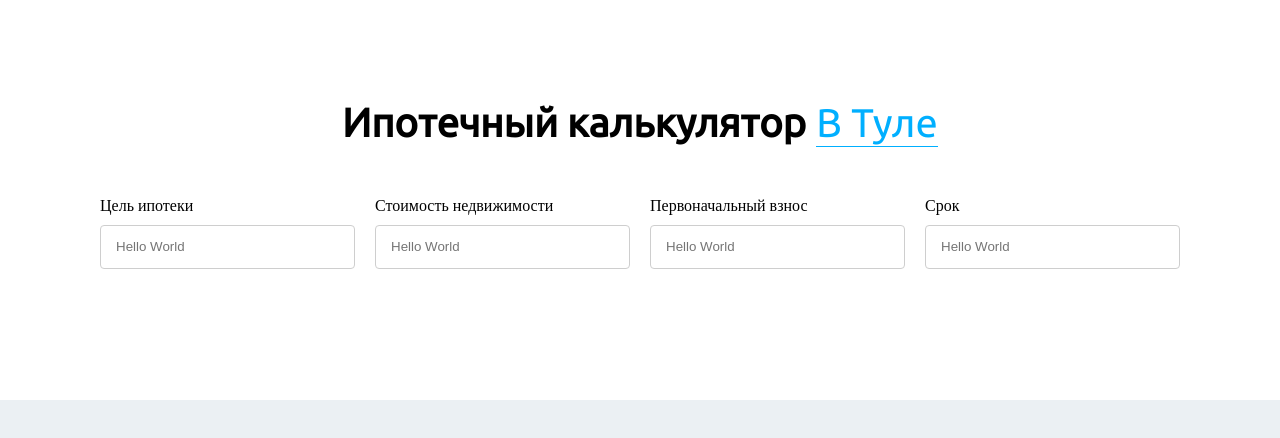
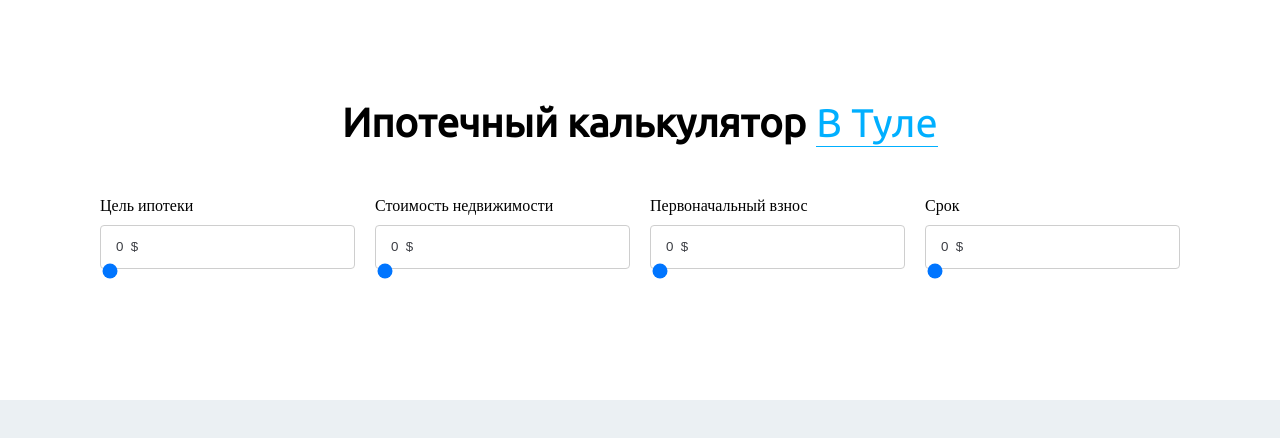
Before and after one commit to nikita539/viberu_test, a React app: page / in a window 1280 px wide. Shown: the top 438 px of the page. Built offline with nearby package versions, Linux system fonts and the light colour scheme.

Commit message:
creating range input

```diff
--- a/src/components/header.tsx
+++ b/src/components/header.tsx
@@ -1,5 +1,5 @@
 import React from 'react';
-import Input from "./input";
+import InputRange from "./inputRange";
 
 const Header = () => {
     return (
@@ -17,19 +17,20 @@ const Header = () => {
             </div>
             <div className='container'>
                 <div className='input__container'>
-                    <Input
+                    <InputRange
                         label="Цель ипотеки"
+                        type='range'
                         placeholder="Hello World"
                     />
-                    <Input
+                    <InputRange
                         label="Стоимость недвижимости"
                         placeholder="Hello World"
                     />
-                    <Input
+                    <InputRange
                         label="Первоначальный взнос"
                         placeholder="Hello World"
                     />
-                    <Input
+                    <InputRange
                         label="Срок"
                         placeholder="Hello World"
                     />
--- /dev/null
+++ b/src/components/inputRange.tsx
@@ -0,0 +1,32 @@
+import React from 'react';
+import {transformInputValue, transformInputValueTwo} from "../helpers/helpers";
+
+type InputPropsType = {
+    label?: string,
+    placeholder?: string,
+}
+
+const InputRange = ({label = '', placeholder = ''}: InputPropsType) => {
+    const [rangeValue, setRangeValue] = React.useState<string>('0')
+
+    return (
+        <div className='input__label-container'>
+            <label className='input__label'>{label}</label>
+            <input
+                value={transformInputValueTwo(rangeValue)}
+                className="input"
+                type='text'
+                placeholder={placeholder}
+            />
+            <input
+                type='range'
+                min='0'
+                max='99000000'
+                onChange={(e) => {setRangeValue(e.currentTarget.value + '')}}
+                style={{ width: '100%', height: 0 }}
+            />
+        </div>
+    )
+}
+
+export default InputRange;
--- a/src/components/input.tsx
+++ b/src/components/inputSelector.tsx
@@ -6,8 +6,9 @@ type InputPropsType = {
     type?: string,
 }
 
-const Input = ({type = '', label = '', placeholder = ''}: InputPropsType) => {
+const InputSelector = ({type = '', label = '', placeholder = ''}: InputPropsType) => {
     const [value, setValue] = React.useState('')
+
     return (
         <div className='input__label-container'>
             <label className='input__label'>{label}</label>
@@ -22,4 +23,4 @@ const Input = ({type = '', label = '', placeholder = ''}: InputPropsType) => {
     )
 }
 
-export default Input;
+export default InputSelector;
--- /dev/null
+++ b/src/helpers/helpers.tsx
@@ -0,0 +1,12 @@
+export function transformInputValue (value: string): string {
+    if (value.length < 8) {
+        return `${value.slice(0,3)} ${value.slice(3)}`
+    }
+    return `${value.length > 7 ? value.slice(0,-6) : value.slice(0,-7)  } ${value.slice(-6,-3)} ${value.slice(-3)}`
+}
+// 99 000 000
+export function transformInputValueTwo (value: string): string {
+    if (value.length === 7) return  `${value[0]} ${value.slice(1,4)} ${value.slice(4)} $`
+    if (value.length === 8) return `${value.slice(0,2)} ${value.slice(2,5)} ${value.slice(5)} $`
+    return `${value.slice(0,3)} ${value.slice(3)} $`
+}
--- a/src/index.css
+++ b/src/index.css
@@ -99,3 +99,7 @@ body {
     outline: none;
     appearance: none;
 }
+
+.input:hover {
+    border: 1px solid var(--button-color);
+}
```
